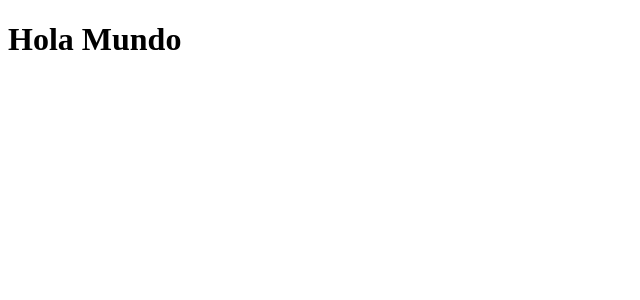
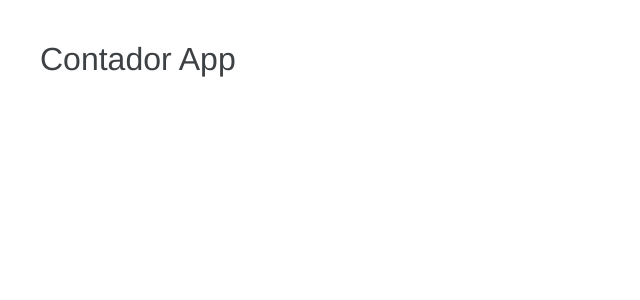
Before and after one commit to johannpereze/angularBases, an Angular app: page / in a window 1280 px wide. Shown: the top 300 px of the page, without its empty margins (0-640 px from the left). Built offline with nearby package versions, Linux system fonts and the light colour scheme.

Commit message:
Clase 36

```diff
--- a/src/app/app.component.html
+++ b/src/app/app.component.html
@@ -1 +1 @@
-<h1>Hola Mundo</h1>
+<h1>{{ titulo }}</h1>
--- a/src/app/app.component.ts
+++ b/src/app/app.component.ts
@@ -6,5 +6,5 @@ import { Component } from '@angular/core';
   styleUrls: ['./app.component.css']
 })
 export class AppComponent {
-  title = 'bases';
+  titulo = 'Contador App';
 }
--- a/src/styles.css
+++ b/src/styles.css
@@ -1 +1,42 @@
 /* You can add global styles to this file, and also import other style files */
+
+* {
+    font-family: Helvetica, Arial, sans-serif;
+    font-weight: 200;
+  }
+
+  html, body {
+
+    background: white;
+    margin: 20px;
+    color: #3e4144;
+    -webkit-font-smoothing: antialiased;
+  }
+
+
+  dd {
+    font-weight: bold;
+  }
+
+  button {
+    background-color: black;
+    border-radius: 5px;
+    border: 0px;
+    color: white;
+    cursor: pointer;
+    margin-right: 5px;
+    margin-left: 5px;
+    padding: 5px 10px;
+  }
+
+  button:hover {
+    background-color: #3e4144;
+  }
+
+  button:focus{
+    outline: none;
+  }
+
+  .p-1 {
+    padding: 1px;
+  }
```
